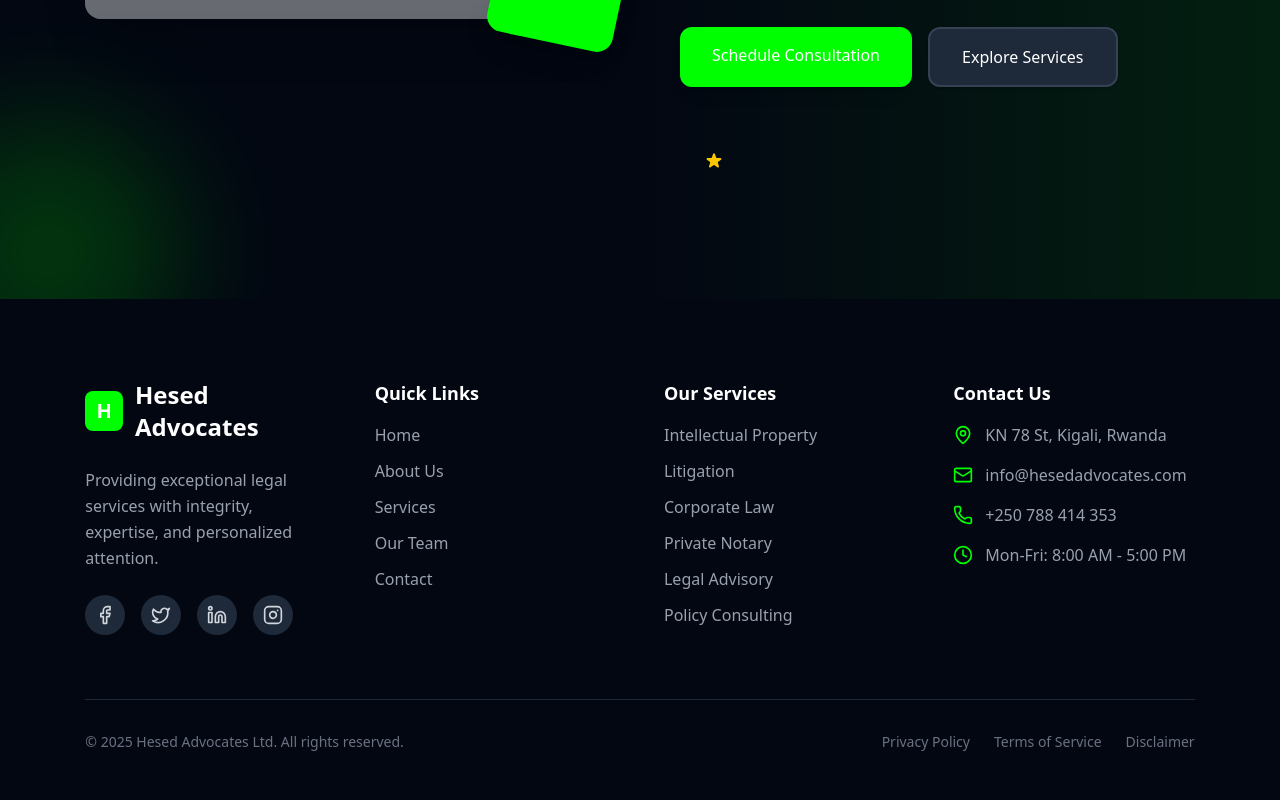
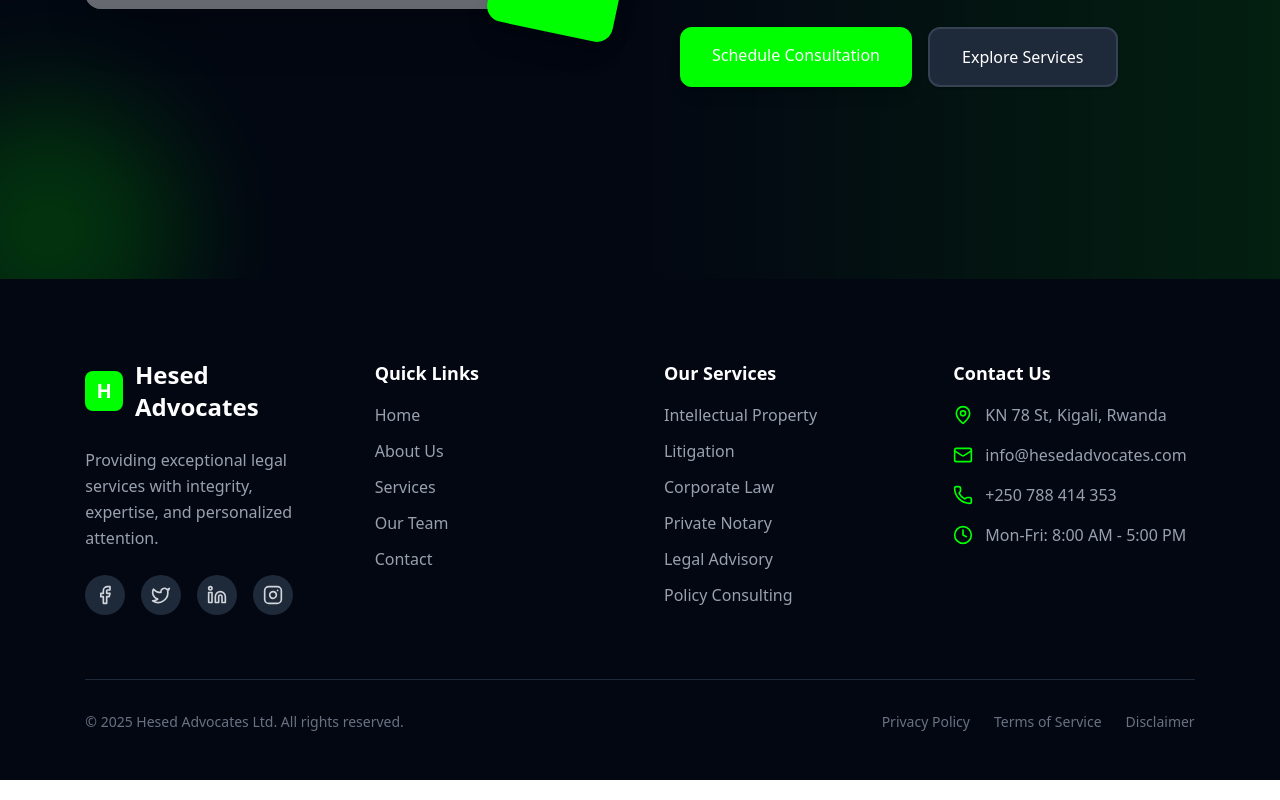
Before and after one commit to NexventuresLtd/Hesed-Advocates, a React (Vite) app in the folder frontend/: page / in a window 1280 px wide. Shown: the part 3775-4575 px from the top of the page. Built offline with nearby package versions, Linux system fonts and the light colour scheme; grey boxes are pictures that could not be loaded.

Commit message:
Removing erors on About us page

```diff
--- a/frontend/src/components/HomePage/ServicesSections.tsx
+++ b/frontend/src/components/HomePage/ServicesSections.tsx
@@ -47,7 +47,7 @@ const CallToAction: React.FC = () => {
 
             <div className="flex flex-col sm:flex-row gap-4 pt-4">
               <a
-                href="#contact"
+                href="/contact"
                 className="px-8 py-4 bg-primary hover:bg-primary-600 dark:bg-primary-500 dark:hover:bg-primary-400 text-white font-medium rounded-xl shadow-lg hover:shadow-xl transition-all duration-300 text-center"
               >
                 Schedule Consultation
@@ -65,9 +65,9 @@ const CallToAction: React.FC = () => {
               <div className="flex items-center gap-2">
               </div>
               <div className="flex items-center gap-2">
-                <svg className="w-5 h-5 text-yellow-400" fill="currentColor" viewBox="0 0 20 20">
+                {/* <svg className="w-5 h-5 text-yellow-400" fill="currentColor" viewBox="0 0 20 20">
                   <path d="M9.049 2.927c.3-.921 1.603-.921 1.902 0l1.07 3.292a1 1 0 00.95.69h3.462c.969 0 1.371 1.24.588 1.81l-2.8 2.034a1 1 0 00-.364 1.118l1.07 3.292c.3.921-.755 1.688-1.54 1.118l-2.8-2.034a1 1 0 00-1.175 0l-2.8 2.034c-.784.57-1.838-.197-1.539-1.118l1.07-3.292a1 1 0 00-.364-1.118L2.98 8.72c-.783-.57-.38-1.81.588-1.81h3.461a1 1 0 00.951-.69l1.07-3.292z"/>
-                </svg>
+                </svg> */}
               </div>
             </div>
           </div>
```
